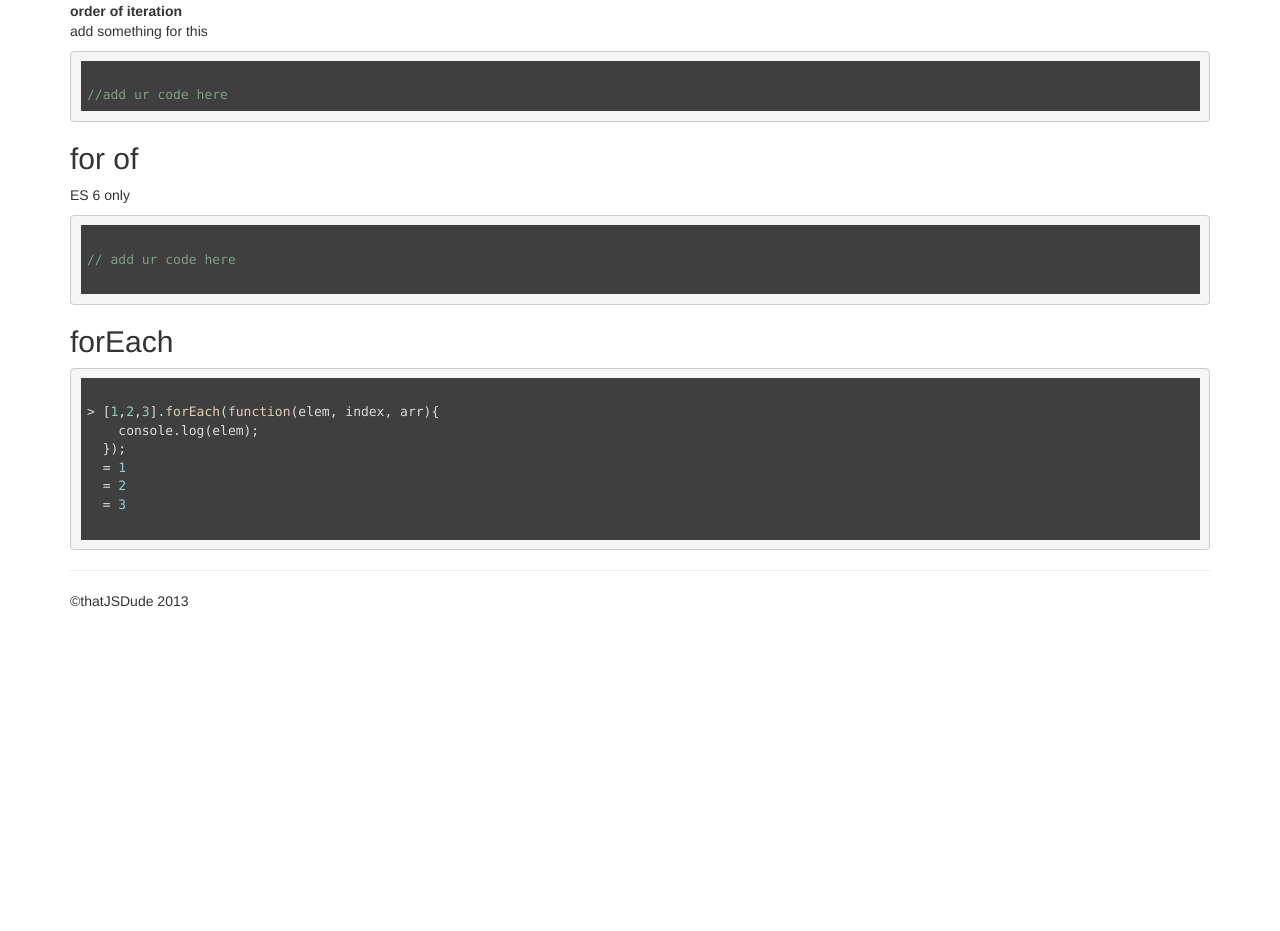
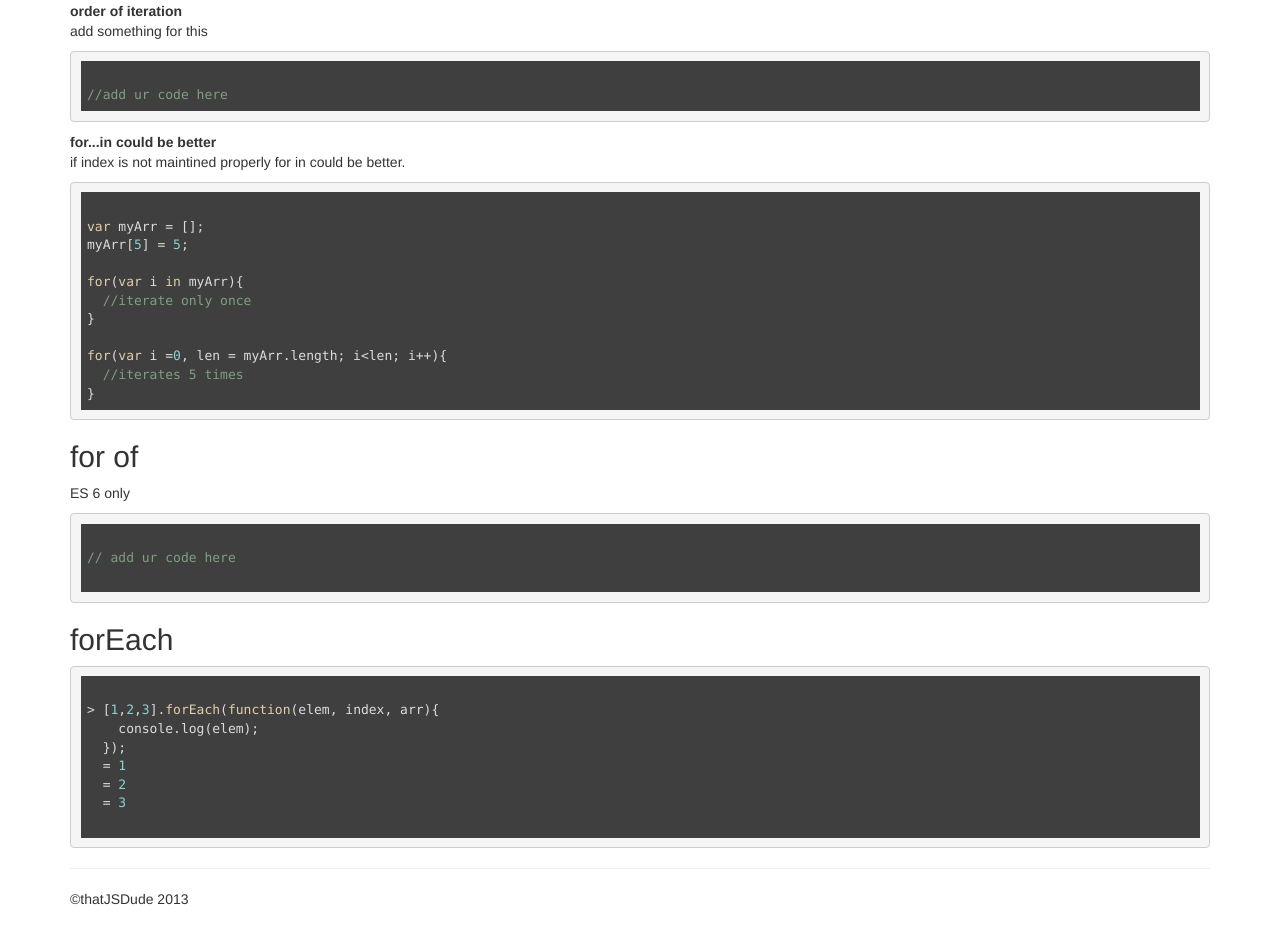
Before and after one commit to khan4019/thatJsDude, a plain HTML site: page jsConcepts/concepts/loop.html in a window 1280 px wide. Shown: the part 4160-5091 px from the top of the page. Before the commit the page ends 4801 px from the top, so only its background shows below. Drawn offline with Linux system fonts and the light colour scheme; a script that the page names is missing.

Commit message:
for in could be better

```diff
--- a/jsConcepts/concepts/loop.html
+++ b/jsConcepts/concepts/loop.html
@@ -258,6 +258,20 @@ for(var i in myArr){
 <pre><code>
 //add ur code here
 </code></pre>
+<strong>for...in could be better</strong>
+<p>if index is not maintined properly for in could be better.</p>
+<pre><code>
+var myArr = [];
+myArr[5] = 5;
+
+for(var i in myArr){
+  //iterate only once
+}
+
+for(var i =0, len = myArr.length; i&lt;len; i++){
+  //iterates 5 times
+}
+</code></pre>
 </div>
 <div>
   <h2>for of</h2>
```
